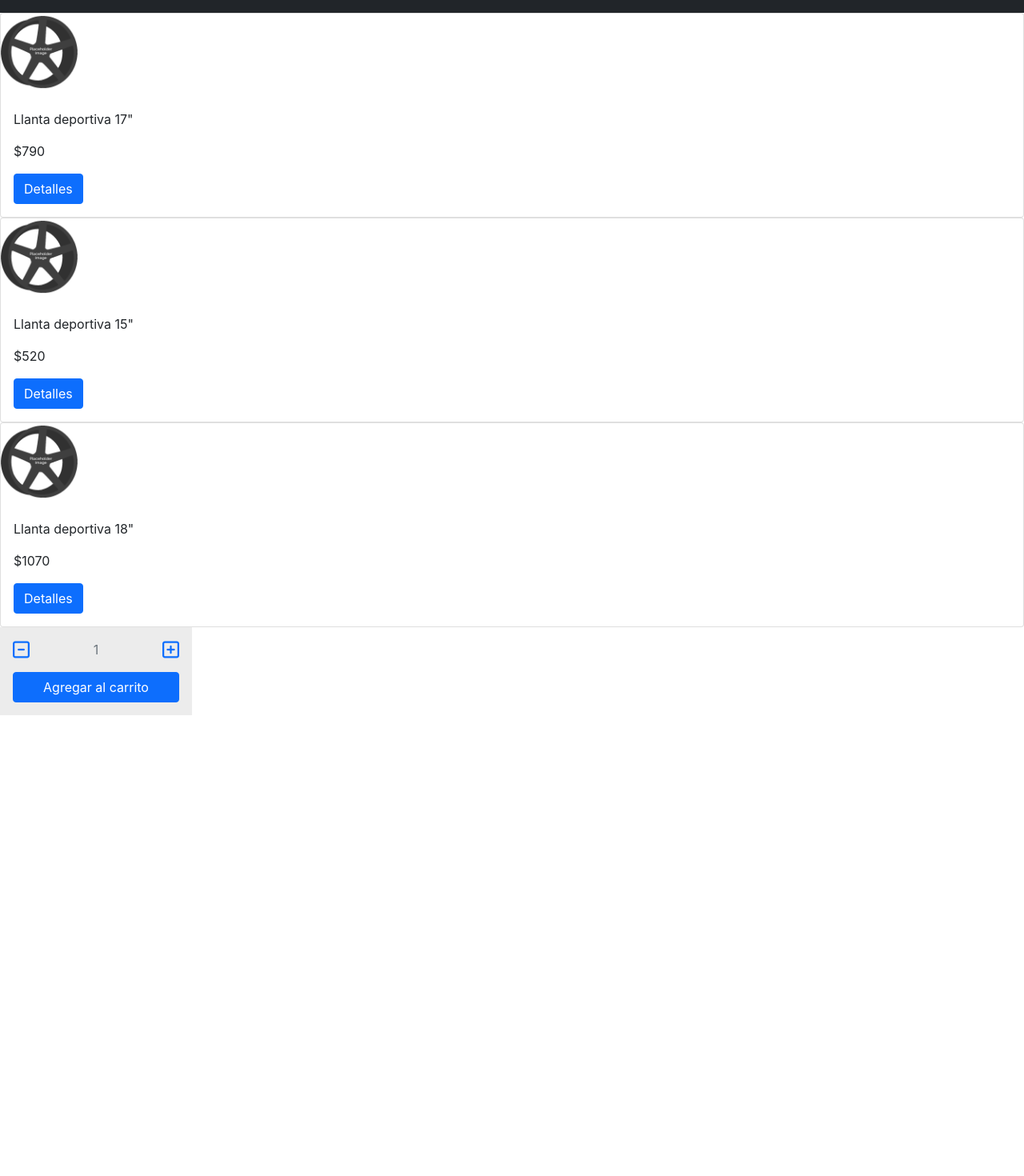
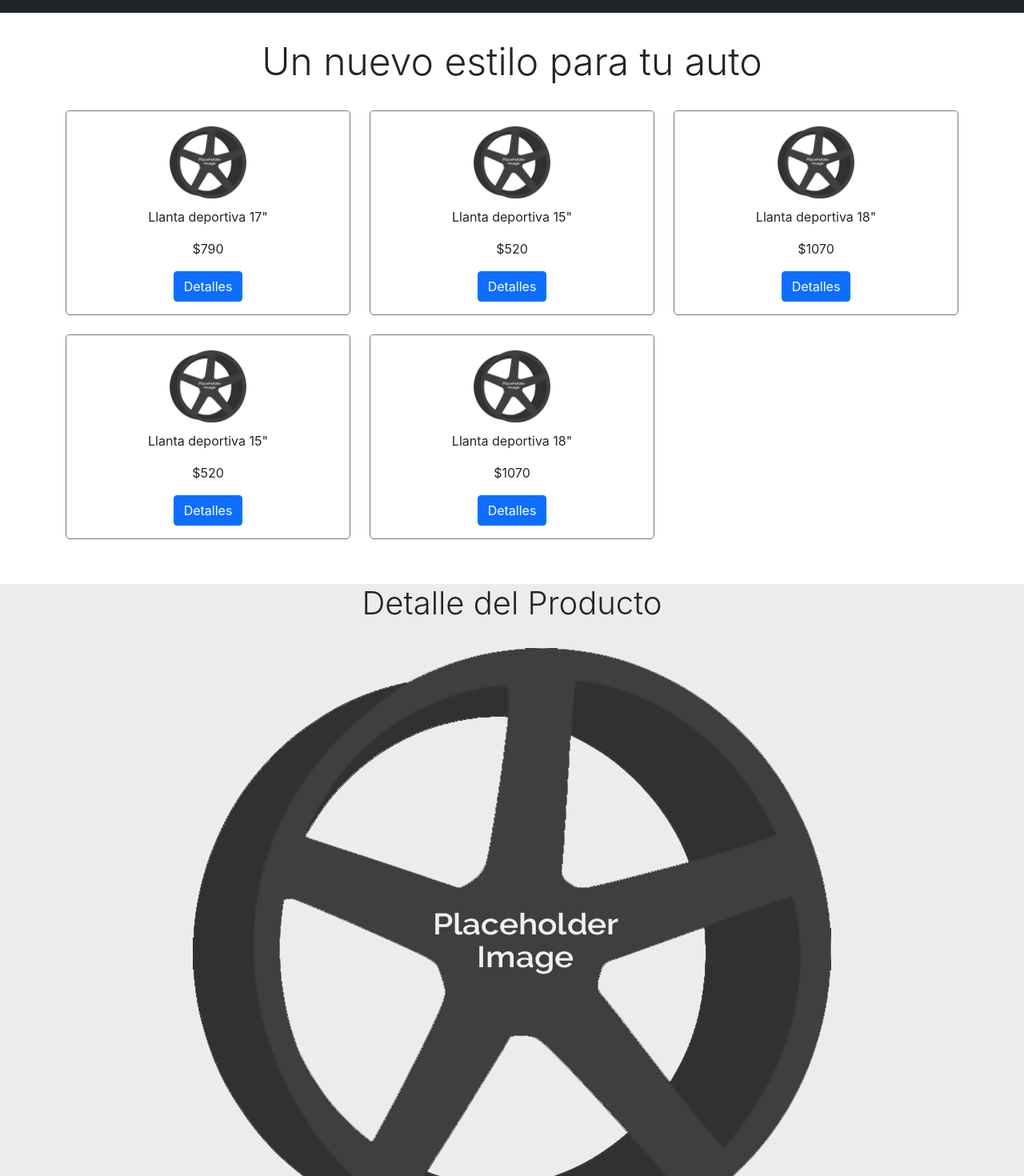
Before and after one commit to marcodamianperez/entregas-coderhouse-react, a React (Create React App) app: page / in a window 1280 px wide. Shown: the part 40-1510 px from the top of the page at 80% size. Before the commit the page ends 934 px from the top, so only its background shows below. Built offline with nearby package versions, Linux system fonts and the light colour scheme.

Commit message:
Entrega clase 07

```diff
--- /dev/null
+++ b/public/dummyJson/product.json
@@ -0,0 +1,5 @@
+{
+    "title": "RFG19",
+    "description": "Llanta deportiva 19\"",
+    "price": 940
+}
--- a/src/App.js
+++ b/src/App.js
@@ -1,7 +1,7 @@
 import './App.css';
 import NavBar from './components/NavBar/NavBar';
 import ItemListContainer from './components/ItemListContainer/ItemListContainer';
-import { BrowserRouter, Switch, Route } from 'react-router-dom';
+// import { BrowserRouter, Switch, Route } from 'react-router-dom';
 
 const App = () => {
     return (
--- a/src/components/Item/Item.css
+++ b/src/components/Item/Item.css
@@ -1,3 +1,10 @@
 .product-img {
     width: 6rem;
 }
+
+.product-card {
+    border: 1px solid var(--color-grey-text);
+    border-radius: 5px;
+    margin-bottom: 1.5rem;
+    padding: 1rem;
+}
--- a/src/components/Item/Item.js
+++ b/src/components/Item/Item.js
@@ -3,9 +3,9 @@ import './Item.css';
 
 const Item = ({id, title, description, price, pictureUrl}) => {
     return (
-        <div className="card" key={id}>
+        <div className="product-card text-center" key={id}>
             <img src={pictureUrl} className="card-img-top product-img" alt="..." />
-            <div className="card-body">
+            <div className="">
                 <h5 className="card-title">{title}</h5>
                 <p className="card-text">{description}</p>
                 <p className="card-text">${price}</p>
--- a/src/components/ItemCount/ItemCount.js
+++ b/src/components/ItemCount/ItemCount.js
@@ -14,7 +14,7 @@ export const ItemCount = ({stock, initial, onAdd}) => {
     }
 
     return (
-        <div className='item-count-container d-grid gap-2'>
+        <div className='item-count-container d-grid gap-2 m-auto'>
             <div className='d-flex justify-content-between mb-2 text-primary'>
                 <i className="far fa-minus-square icon" onClick={removeItem}></i>
                 <span className='text-secondary'>{items}</span>
--- /dev/null
+++ b/src/components/ItemDetail/ItemDetail.css
@@ -0,0 +1,3 @@
+.item-detail {
+    background-color: var(--color-light-grey);
+}
--- /dev/null
+++ b/src/components/ItemDetail/ItemDetail.js
@@ -0,0 +1,25 @@
+import React from 'react';
+import { ItemCount } from '../ItemCount/ItemCount';
+import './ItemDetail.css';
+
+const ItemDetail = ({title, description, price, pictureUrl}) => {
+
+    const onAdd = (amount, stock) => {
+        amount <= stock ? alert(`Compraste ${amount} producto(s)`) : alert('No hay stock disponible para este producto');
+    }
+
+    return (
+        <div className="item-detail text-center">
+            <h2 className='display-6'>Detalle del Producto</h2>
+            <div className='container'>
+                <img src={pictureUrl} alt="" />
+                <p>{title}</p>
+                <p>{description}</p>
+                <p>${price}</p>
+                <ItemCount stock={5} initial={1} onAdd={onAdd} />
+            </div>
+        </div>
+    )
+}
+
+export default ItemDetail;
--- /dev/null
+++ b/src/components/ItemDetailContainer/ItemDetailContainer.js
@@ -0,0 +1,26 @@
+import React, {useState, useEffect} from 'react';
+import ItemDetail from '../ItemDetail/ItemDetail';
+import pictureUrl from '../../assets/images/wheel-placeholder-800x800.png';
+
+const ItemDetailContainer = () => {
+
+    const [product, setProduct] = useState({});
+
+    const getItem = () => {
+        fetch('dummyJson/product.json')
+            .then(response => response.json())
+            .then(data => setProduct(data));
+    }
+
+    useEffect(() => {
+        setTimeout(() => {
+            getItem();
+        }, 2000);
+    }, []);
+
+    return (
+        <ItemDetail title={product.title} description={product.description} price={product.price} pictureUrl={pictureUrl} />
+    )
+};
+
+export default ItemDetailContainer;
--- /dev/null
+++ b/src/components/ItemList/ItemList.css
@@ -0,0 +1,3 @@
+.product-list {
+    margin-bottom: 2rem;
+}
--- a/src/components/ItemList/ItemList.js
+++ b/src/components/ItemList/ItemList.js
@@ -1,13 +1,16 @@
 import React, { useState, useEffect } from 'react';
 import Item from '../Item/Item';
 import ImagePlaceholder from '../../assets/images/wheel-placeholder-800x800.png';
+import './ItemList.css';
 
 const ItemList = () => {
 
     const productList = [
         { id: 1, title: 'RFG17', description: 'Llanta deportiva 17"', price: 790, pictureUrl: ImagePlaceholder },
         { id: 2, title: 'RFG15', description: 'Llanta deportiva 15"', price: 520, pictureUrl: ImagePlaceholder },
-        { id: 3, title: 'RFG18', description: 'Llanta deportiva 18"', price: 1070, pictureUrl: ImagePlaceholder }
+        { id: 3, title: 'RFG18', description: 'Llanta deportiva 18"', price: 1070, pictureUrl: ImagePlaceholder },
+        { id: 4, title: 'RFG15', description: 'Llanta deportiva 15"', price: 520, pictureUrl: ImagePlaceholder },
+        { id: 5, title: 'RFG18', description: 'Llanta deportiva 18"', price: 1070, pictureUrl: ImagePlaceholder }
     ];
 
     const promise = new Promise((resolve, reject) => {
@@ -24,12 +27,16 @@ const ItemList = () => {
     }, []);
 
     return (
-        <div>
-            {products.map(product => {
+        <div className="container">
+            <div className="row row-cols-3 product-list">
+            {products.map((product, index) => {
                 return (
-                    <Item id={product.id} name={product.name} description={product.description} price={product.price} pictureUrl={product.pictureUrl} />
+                    <div className="col" key={index}>
+                        <Item id={product.id} name={product.name} description={product.description} price={product.price} pictureUrl={product.pictureUrl} />
+                    </div>
                 )
             })}
+            </div>
         </div>
     )
 }
--- a/src/components/ItemListContainer/ItemListContainer.css
+++ b/src/components/ItemListContainer/ItemListContainer.css
@@ -4,3 +4,7 @@
     color: var(--color-grey-text);
     font-size: 3rem;
 }
+
+.primary-heading {
+    margin: 2rem 0;
+}
--- a/src/components/ItemListContainer/ItemListContainer.js
+++ b/src/components/ItemListContainer/ItemListContainer.js
@@ -1,17 +1,15 @@
 import { ItemCount } from '../ItemCount/ItemCount';
+import ItemDetailContainer from '../ItemDetailContainer/ItemDetailContainer';
 import ItemList from '../ItemList/ItemList';
 import './ItemListContainer.css';
 
 const ItemListContainer = () => {
 
-    const onAdd = (amount, stock) => {
-        amount <= stock ? alert(`Compraste ${amount} producto(s)`) : alert('No hay stock disponible para este producto');
-    }
-
     return(
         <>
+            <h1 className="display-5 text-center primary-heading">Un nuevo estilo para tu auto</h1>
             <ItemList />
-            <ItemCount stock={5} initial={1} onAdd={onAdd}/>
+            <ItemDetailContainer />
         </>
     );
 }
```
